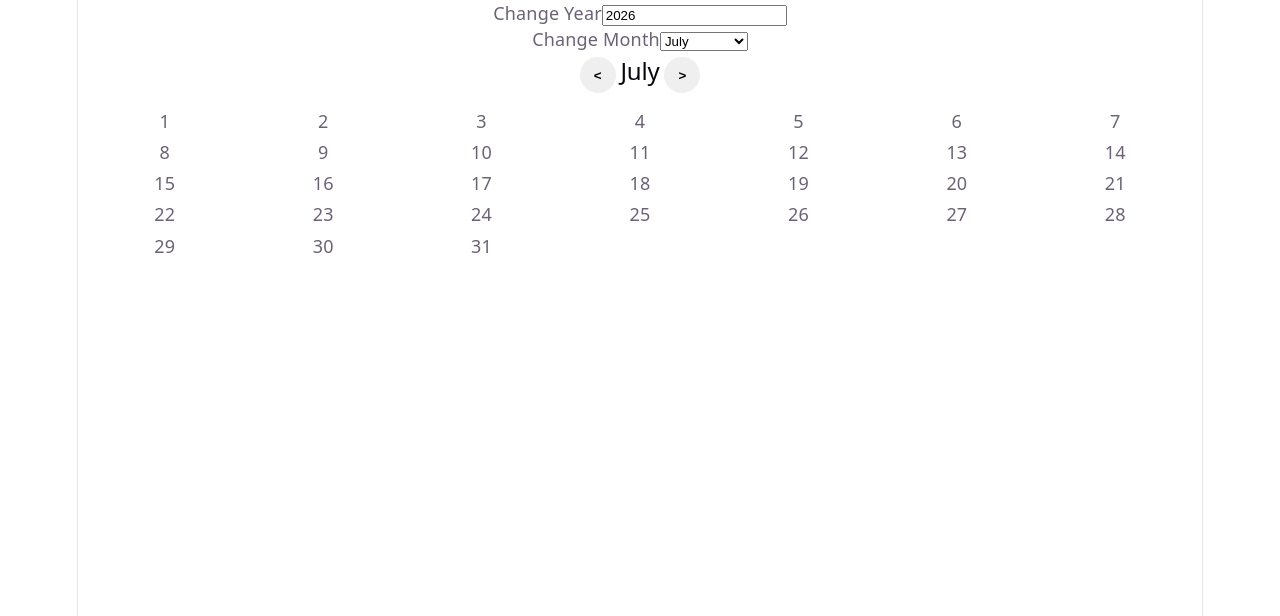
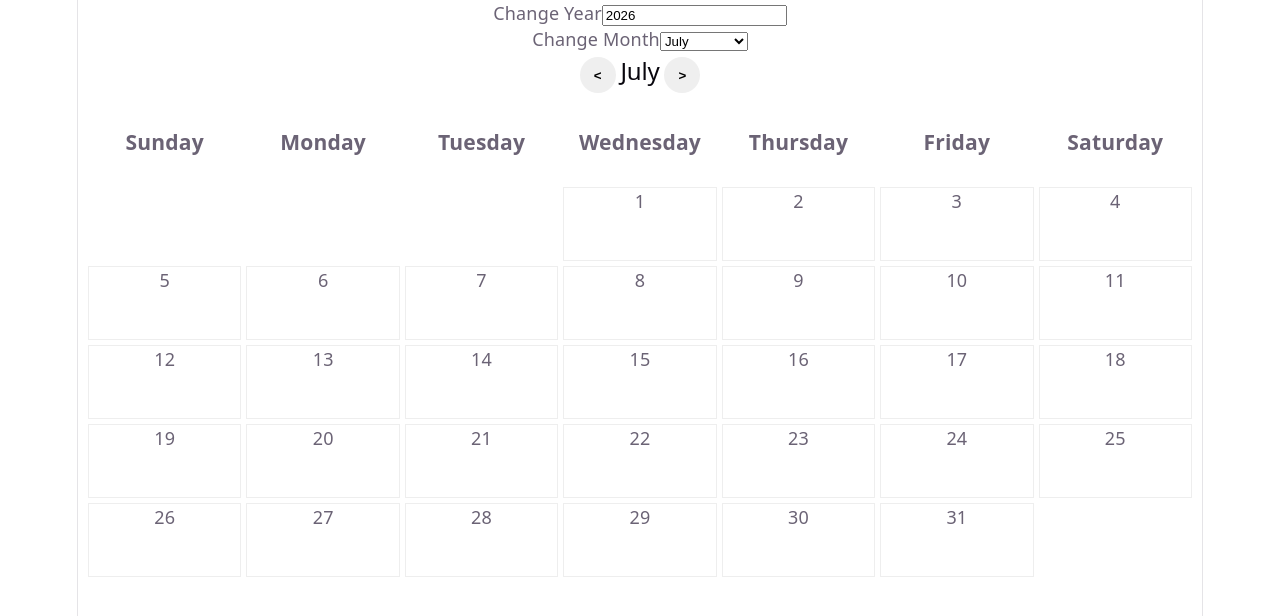
Before and after one commit to arannou/Vulandar, a Vue app: page / in a window 1280 px wide. Shown: the top 616 px of the page. Built offline with nearby package versions, Linux system fonts and the light colour scheme.

Commit message:
Add style for days

```diff
--- a/src/components/Day.vue
+++ b/src/components/Day.vue
@@ -21,3 +21,14 @@ const emit = defineEmits([])
 
     </div>
 </template>
+
+<style>
+.day-component {
+    border: 1px solid #eee;
+    height: 4rem;
+}
+.day-component:hover {
+    background-color: #b5c5f567;
+    cursor: pointer;
+}
+</style>
--- a/src/components/Month.vue
+++ b/src/components/Month.vue
@@ -18,6 +18,16 @@ const daysList = computed(() => {
     return [...Array(daysInMonth).keys()]
 })
 
+const daysOfWeek = computed(() => {
+    return [...Array(7).keys()].map(d => moment().day(d).format('dddd'))
+})
+
+const padding = computed(() => {
+    const firstDayOfMonth = moment({ year: props.year, month: props.month, date:1 })
+    return firstDayOfMonth.weekday()
+})
+
+
 </script>
 
 <template>
@@ -29,6 +39,8 @@ const daysList = computed(() => {
         </div>
 
         <div class="days-container" >
+            <h3 v-for="day in daysOfWeek">{{ day }}</h3>
+            <span v-for="_ in padding"></span>
             <Day v-for="day of daysList" :key="day" :day="day" :year="year" :month="month"></Day>
         </div>
 
```
